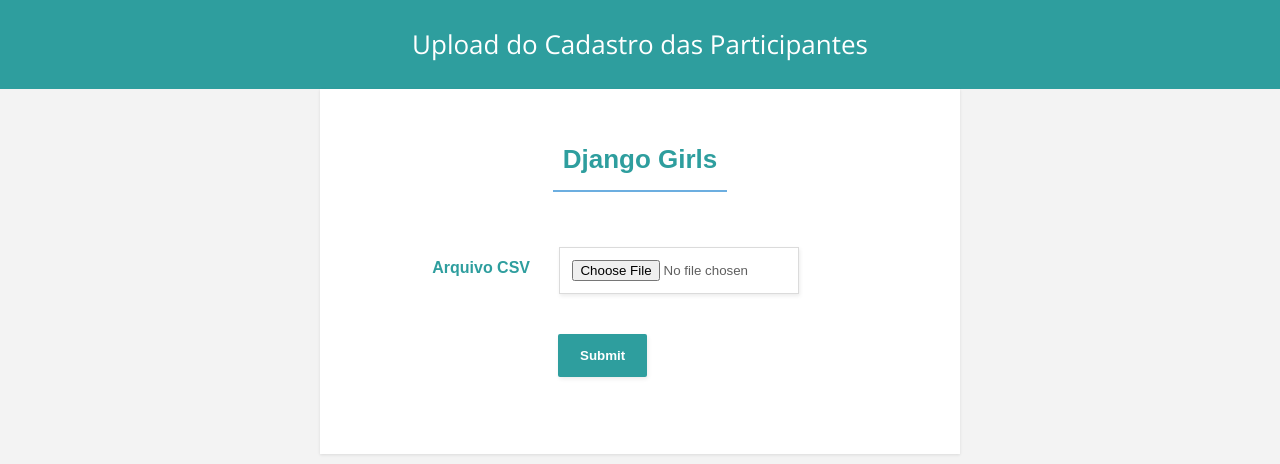
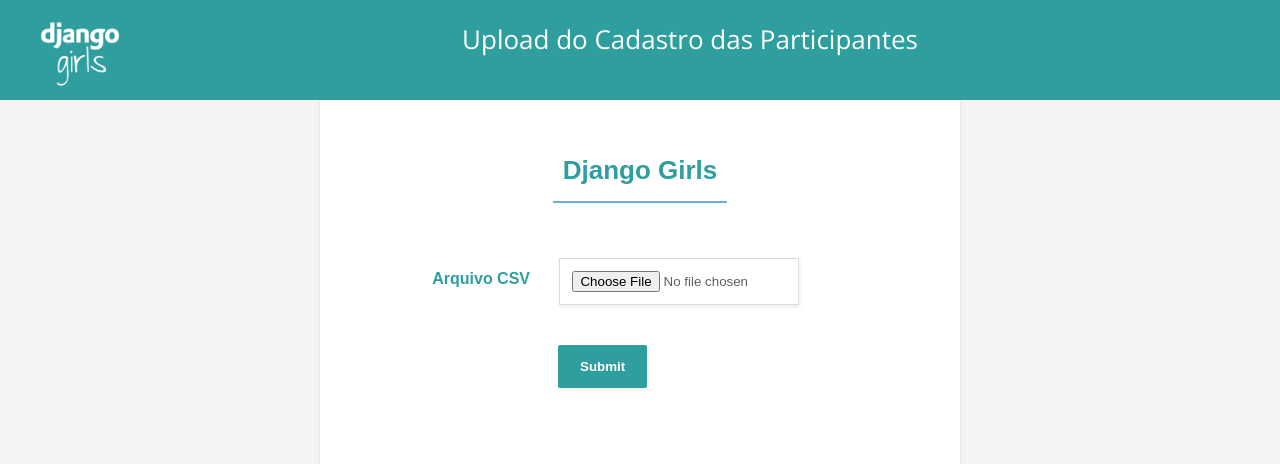
Before and after one commit to djangogirlsbrazil/app-certificados, a Django app: page /attendees/upload/ in a window 1280 px wide. Shown: the top 464 px of the page. Run offline with Django 3.2, Linux system fonts and the light colour scheme.

Commit message:
Adicionando o logo 'Django Girls'.

```diff
--- a/attendees_certification/static/css/form.css
+++ b/attendees_certification/static/css/form.css
@@ -19,15 +19,23 @@ header{
     box-sizing: border-box;
 	  text-align: center;
     width: 100%;
-    padding: 25px 40px;
+    padding: 0px 30px;
     background-color: #2E9E9E;
     overflow: hidden;
 }
 
 header h1{
     text-align: center;
+    display: block;
+    padding-top: 20px;
 	  font: normal 26px/1.5 'Open Sans', sans-serif;
 	  color: #fff;
+}
+
+header img{
+    float: left;
+    width: 100px;
+    height: 100px;
 }
 
 
--- a/attendees_certification/templates/certification.html
+++ b/attendees_certification/templates/certification.html
@@ -9,7 +9,10 @@
   <link rel="stylesheet" type="text/css" href="{% static 'css/form-basic.css' %}">
 </head>
 	<header>
-		<h1>Certificado de Participação</h1>
+    <div class="header">
+      <img class="img-responsive" src="{% static 'img/logo.png' %}"/>
+		  <h1>Certificado de Participação</h1>
+    </div>
   </header>
     <div class="main-content">
         <form class="form-basic" action="{% url 'get_certification' %}" method="post">
--- a/attendees_certification/templates/success.html
+++ b/attendees_certification/templates/success.html
@@ -9,7 +9,10 @@
   <link rel="stylesheet" type="text/css" href="{% static 'css/form-basic.css' %}">
 </head>
 	<header>
-		<h1>Upload do Cadastro das Participantes</h1>
+    <div class="header">
+      <img class="img-responsive" src="{% static 'img/logo.png' %}"/>
+		  <h1>Upload do Cadastro das Participantes</h1>
+    </div>
   </header>
     <div class="main-content">
         <form class="form-basic">
--- a/attendees_certification/templates/upload.html
+++ b/attendees_certification/templates/upload.html
@@ -9,7 +9,10 @@
   <link rel="stylesheet" type="text/css" href="{% static 'css/form-basic.css' %}">
 </head>
 	<header>
-		<h1>Upload do Cadastro das Participantes</h1>
+    <div class="header">
+      <img class="img-responsive" src="{% static 'img/logo.png' %}"/>
+		  <h1>Upload do Cadastro das Participantes</h1>
+    </div>
   </header>
     <div class="main-content">
         <form class="form-basic" action="{% url 'file_upload' %}" method="post" enctype="multipart/form-data">
```
Also changed, not shown: attendees_certification/static/img/logo.png (added).
